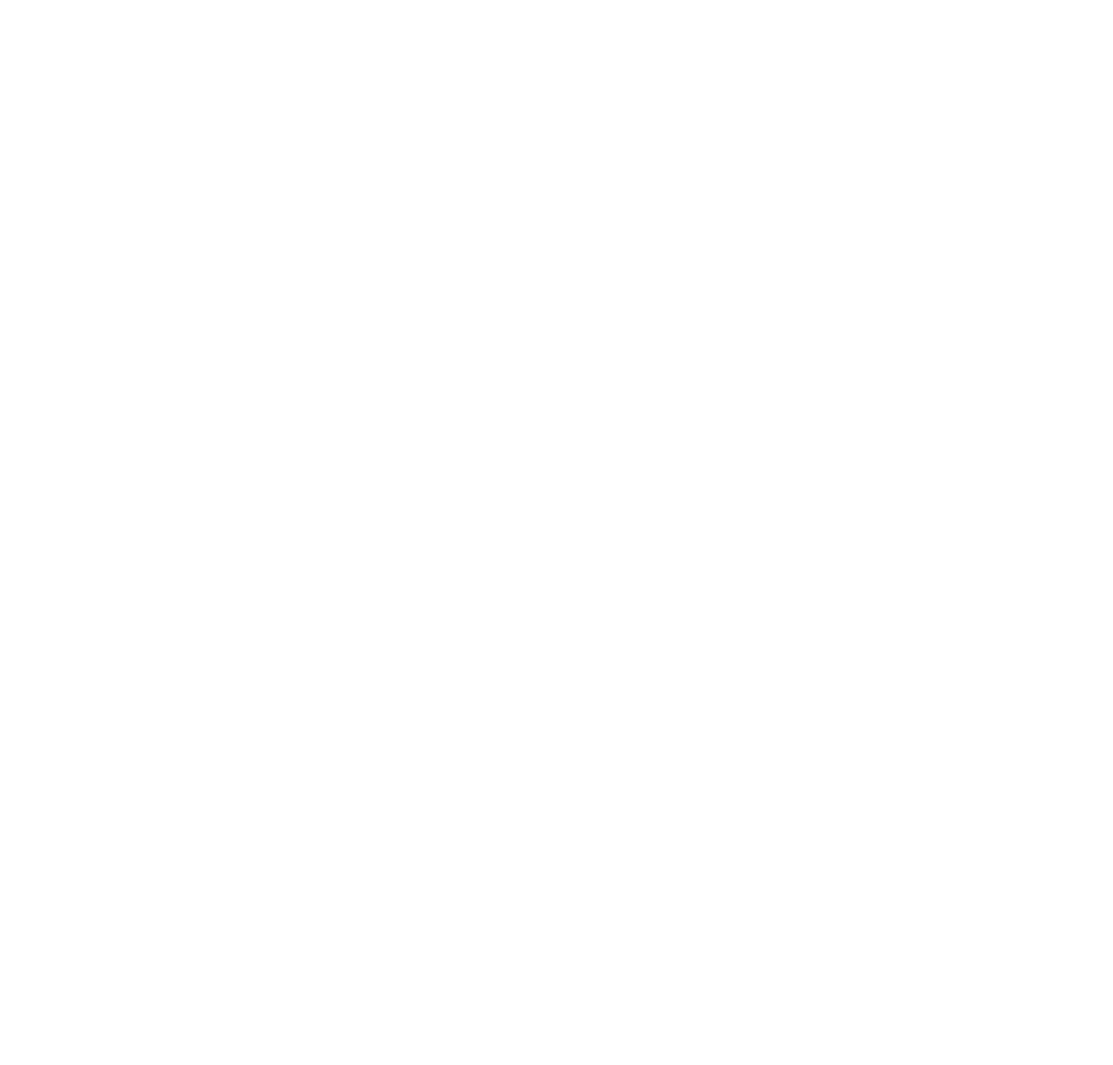
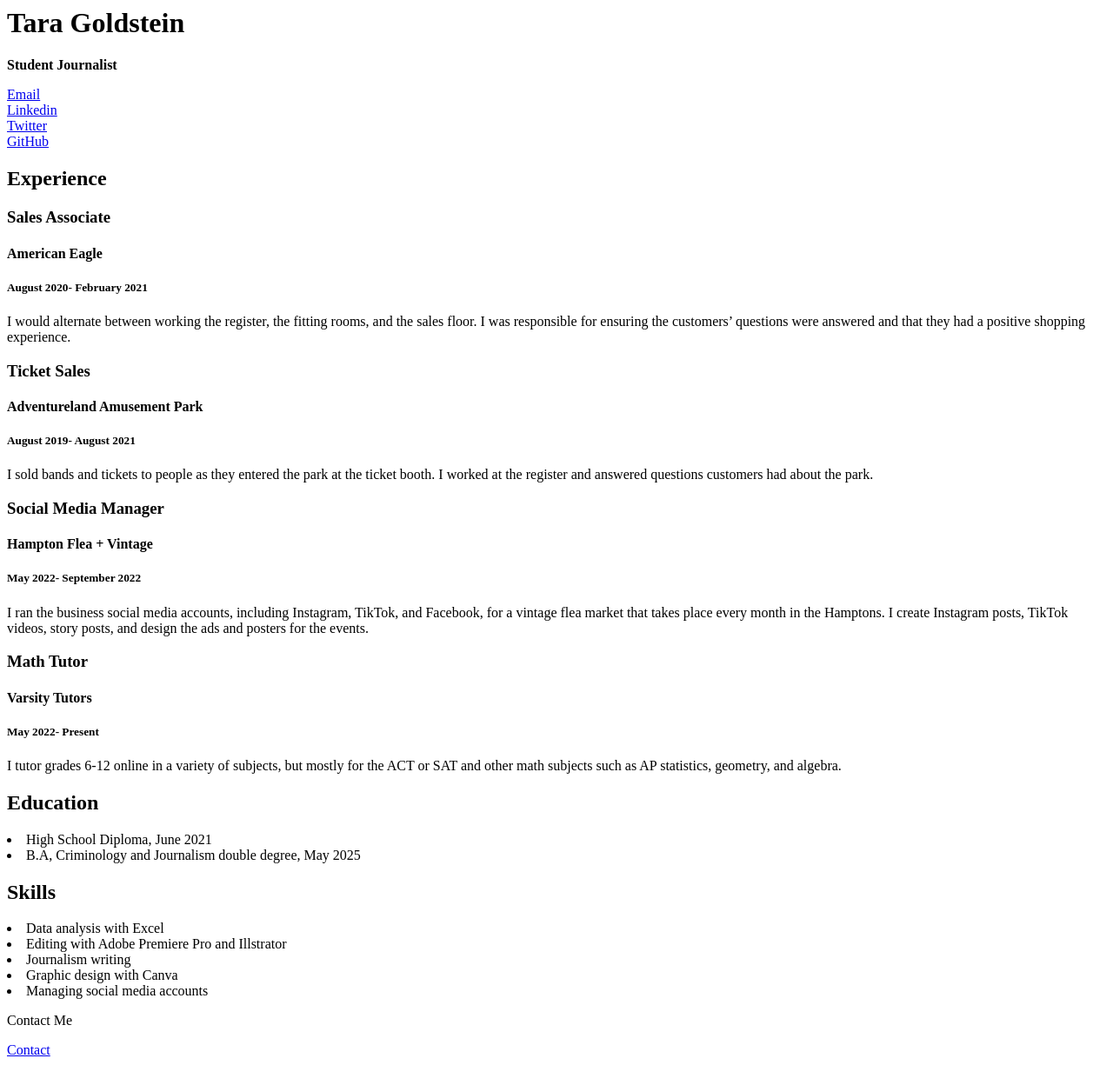
Before and after one commit to tarag219/Tara-Goldstein-Jour352, a plain HTML site: page resume.html in a window 1280 px wide. Shown: the whole page at 87% size. Before the commit the page ends 800 px from the top, so only its background shows below. Drawn offline with Linux system fonts and the light colour scheme.

Commit message:
changes and pic

```diff
--- a/resume.html
+++ b/resume.html
@@ -3,5 +3,58 @@
     <title>Tara Goldstein Resume</title>
   </head>
   <body>
+      <h1>Tara Goldstein</h1>
+      <p><strong>Student Journalist</strong></p>
+
+        <div id="contact">
+            <a href="mailto:tarag219@terpmail.umd.edu">Email</a>
+        <br>
+            <a href="https://www.linkedin.com/in/tara-goldstein-6729a0233/" target="_blank">Linkedin</a>
+        <br>
+            <a href="https://twitter.com/taraagoldd" target="_blank">Twitter</a>
+        <br>
+            <a href="https://github.com/tarag219" target="_blank">GitHub</a>
+        </div>
+
+      <h2>Experience</h2>
+
+      <h3>Sales Associate</h3>
+      <h4>American Eagle</h4>
+      <h5>August 2020- February 2021 </h5>
+        <p>I would alternate between working the register, the fitting rooms, and the sales floor. I was responsible for ensuring the customers’ questions were answered and that they had a positive shopping experience.</p>
+
+        <h3>Ticket Sales</h3>
+        <h4>Adventureland Amusement Park</h4>
+        <h5>August 2019- August 2021 </h5>
+            <p>I sold bands and tickets to people as they entered the park at the ticket booth. I worked at the register and answered questions customers had about the park.</p>
+
+      <h3>Social Media Manager </h3>
+      <h4>Hampton Flea + Vintage </h4>
+      <h5>May 2022- September 2022</h5>
+            <p>I ran  the business social media accounts, including Instagram, TikTok, and Facebook, for a vintage flea market that takes place every month in the Hamptons. I create Instagram posts, TikTok videos, story posts, and design the ads and posters for the events. </p>
+
+      <h3>Math Tutor</h3>
+      <h4>Varsity Tutors </h4>
+      <h5> May 2022- Present </h5>
+        <p>I tutor grades 6-12 online in a variety of subjects, but mostly for the ACT or SAT and other math subjects such as AP statistics, geometry, and algebra. </p>
+
+    <h2>Education</h2>
+      <u1>
+          <li>High School Diploma, June 2021 </li>
+          <li>B.A, Criminology and Journalism double degree, May 2025 </li>
+      </u1>
+    <h2>Skills</h2>
+      <u1>
+        <li>Data analysis with Excel</li>
+        <li>Editing with Adobe Premiere Pro and Illstrator </li>
+        <li>Journalism writing</li>
+        <li>Graphic design with Canva</li>
+        <li>Managing social media accounts</li>
+      </u1>
+
+      <p>Contact Me</p>
+        <a href="#contact">Contact</a>
+
+
   </body>
 </html>
```
Also changed, not shown: tara-goldstein-headshot.jpg (added), 1 other file.
